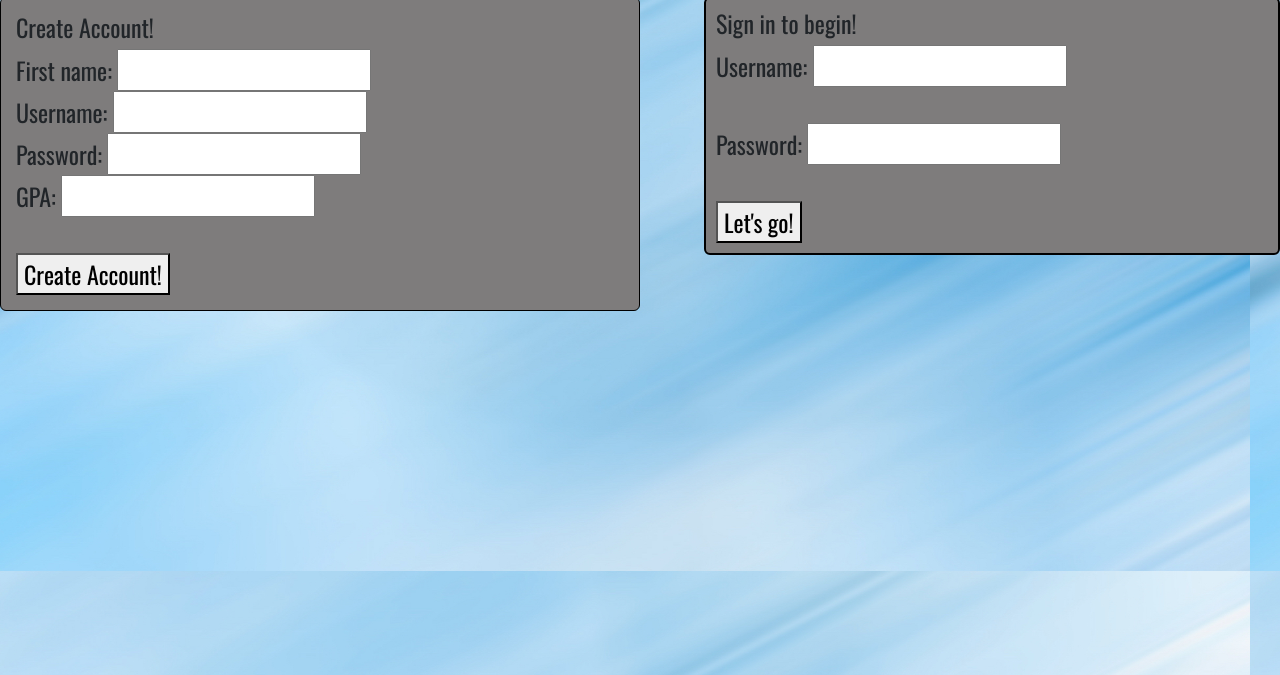
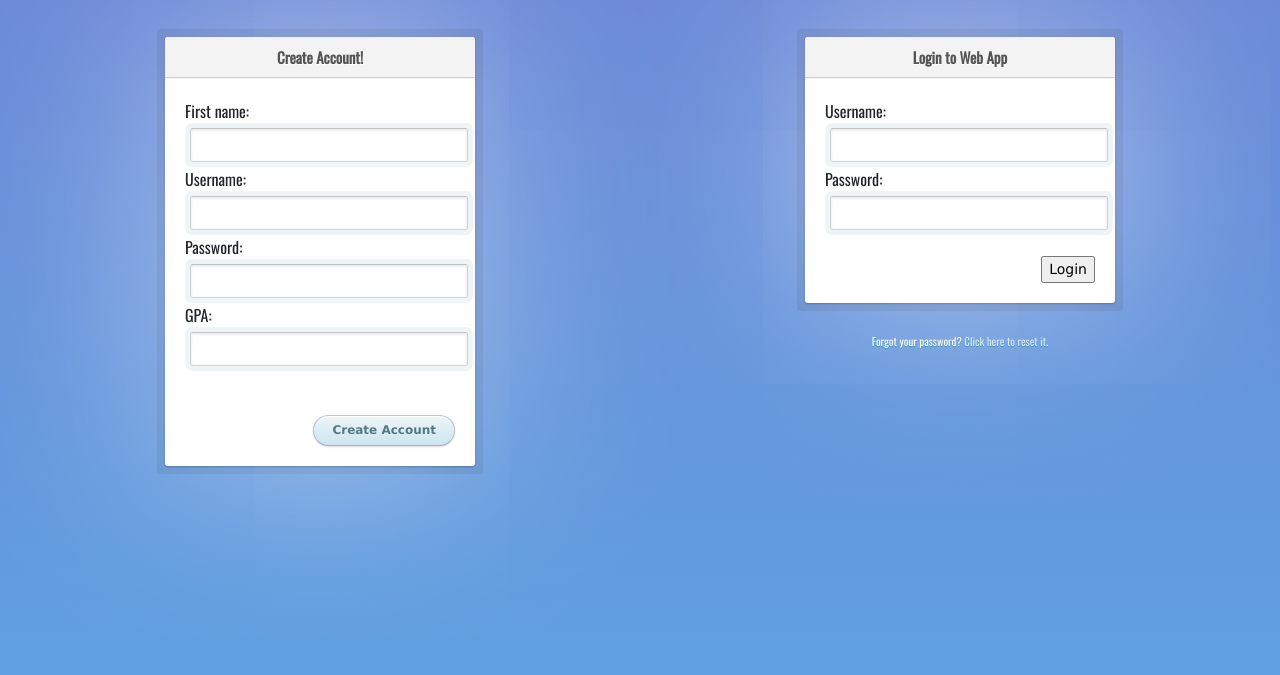
Before and after one commit to kilahancock-zz/426finalProject, a website: page login/index.html in a window 1280 px wide. Shown: the part 125-800 px from the top of the page. Drawn offline with nearby package versions, Linux system fonts and the light colour scheme.

Commit message:
Made logins prettier

```diff
--- a/login/render.js
+++ b/login/render.js
@@ -1,8 +1,8 @@
 export const renderSite = function() {
     const $root = $('#root');
     renderLogin();
-    $root.on("click", "#fuck", handleCreateButton);
-    $root.on("click", "#leggo", handleLoginButton);
+    $root.on("click", "#createAcc", handleCreateButton);
+    $root.on("click", "#log", handleLoginButton);
 }
 export async function renderLogin() {
     const $root = $('#root');
@@ -15,25 +15,32 @@ export async function renderLogin() {
             </div>
         </div>
 
-                <div class="container" id="create">
-                            <h4>Create Account!</h4>
+                <div class="column">
+                <div class="login" id="create">
+                            <h1>Create Account!</h1>
                             <form class="create" autocomplete="on">
                             First name: <input id="firstName" type="text"> <br>
                             Username: <input id="newUser" type="text"><br>
                             Password: <input id="newPass" type="password"><br>
-                            GPA: <input type="text"id="gpa"><br><br>
-                            <button type="button" id="fuck">Create Account!</button>
+                            GPA: <input id="gpa"type="text"><br><br>
+                            <p class="submit"><input type="submit" name="commit" value="Create Account" id="createAcc"></p>
                             </form>
                 </div>
+                </div>
 
-                <div class="container" id="login">
-                    <h4>Sign in to begin!</h4>
-                    <form class="login" autocomplete="on">
-                        Username: <input id="user" type="text"><br><br>
-                        Password: <input id="pass" type="password"><br><br>
-                        <button type="button" id="leggo">Let's go!</button>
-                    </form>
-                </div>`;
+                <div class="column">
+                <div class="login">
+                <h1>Login to Web App</h1>
+                    <form autocomplete="on">
+                    Username: <input id="user" type="text"><br>
+                    Password: <input id="pass" type="password"><br>
+                    <p class="submit"><input type="button" value="Login" id="log"></p>
+              </div>
+
+              <div class="login-help">
+                <p>Forgot your password? <a href="#">Click here to reset it</a>.</p>
+              </div>
+              </div>`;
 
  $root.append(login);
 }
--- a/login/styles.css
+++ b/login/styles.css
@@ -1,31 +1,192 @@
+/*
+ * Copyright (c) 2012 Thibaut Courouble
+ * http://www.cssflow.com
+ * Licensed under the MIT License
+ *
+ * Sass/SCSS source: https://goo.gl/0jzXf
+ * PSD by Orman Clark: https://goo.gl/D8zmk
+ */
 .title {
     font-size: 400%;
 }
 body {
     font-family: 'Oswald', sans-serif;
-    background-image: url("background.png");
+    background-image: url("blue\ gradient.png");
     background-size: no-repeat;
 }
-#login {
-    float: right;
-    height: 75%;
-    width: 45%;
-    border: 2px solid #000;
-    border-radius: 6px;
-    padding: 10px;
-    font-size: 150%;
-    background-color: rgb(126, 124, 124);
-    align-content: center;
-}
-#create {
+
+.column {
     float: left;
     width: 50%;
-    height: 75%;
-    border: 1px solid #000;
-    border-radius: 6px;
-    padding: 15px;
-    font-size: 150%;
-    padding-right: 10%;
-    background-color: rgb(126, 124, 124);
-    align-content: center;
+    padding: 10px;
 }
+@media (max-width: 600px) {
+    .column {
+      width: 100%;
+      height: 50%;
+    }
+  }
+
+.login {
+    position: relative;
+    margin: 30px auto;
+    padding: 20px 20px 20px;
+    width: 310px;
+    background: white;
+    border-radius: 3px;
+    -webkit-box-shadow: 0 0 200px rgba(255, 255, 255, 0.5), 0 1px 2px rgba(0, 0, 0, 0.3);
+    box-shadow: 0 0 200px rgba(255, 255, 255, 0.5), 0 1px 2px rgba(0, 0, 0, 0.3);
+  }
+
+  .login:before {
+    content: '';
+    position: absolute;
+    top: -8px;
+    right: -8px;
+    bottom: -8px;
+    left: -8px;
+    z-index: -1;
+    background: rgba(0, 0, 0, 0.08);
+    border-radius: 4px;
+  }
+
+  .login h1 {
+    margin: -20px -20px 21px;
+    line-height: 40px;
+    font-size: 15px;
+    font-weight: bold;
+    color: #555;
+    text-align: center;
+    text-shadow: 0 1px white;
+    background: #f3f3f3;
+    border-bottom: 1px solid #cfcfcf;
+    border-radius: 3px 3px 0 0;
+    background-image: -webkit-linear-gradient(top, whiteffd, #eef2f5);
+    background-image: -moz-linear-gradient(top, whiteffd, #eef2f5);
+    background-image: -o-linear-gradient(top, whiteffd, #eef2f5);
+    background-image: linear-gradient(to bottom, whiteffd, #eef2f5);
+    -webkit-box-shadow: 0 1px whitesmoke;
+    box-shadow: 0 1px whitesmoke;
+  }
+
+  .login p {
+    margin: 20px 0 0;
+  }
+
+  .login p:first-child {
+    margin-top: 0;
+  }
+
+  .login input[type=text], .login input[type=password] {
+    width: 278px;
+  }
+
+  .login p.remember_me {
+    float: left;
+    line-height: 31px;
+  }
+
+  .login p.remember_me label {
+    font-size: 12px;
+    color: #777;
+    cursor: pointer;
+  }
+
+  .login p.remember_me input {
+    position: relative;
+    bottom: 1px;
+    margin-right: 4px;
+    vertical-align: middle;
+  }
+
+  .login p.submit {
+    text-align: right;
+  }
+
+  .login-help {
+    margin: 20px 0;
+    font-size: 11px;
+    color: white;
+    text-align: center;
+    text-shadow: 0 1px #2a85a1;
+  }
+
+  .login-help a {
+    color: #cce7fa;
+    text-decoration: none;
+  }
+
+  .login-help a:hover {
+    text-decoration: underline;
+  }
+
+  :-moz-placeholder {
+    color: #c9c9c9 !important;
+    font-size: 13px;
+  }
+
+  ::-webkit-input-placeholder {
+    color: #ccc;
+    font-size: 13px;
+  }
+
+  input {
+    font-family: 'Lucida Grande', Tahoma, Verdana, sans-serif;
+    font-size: 14px;
+  }
+
+  input[type=text], input[type=password] {
+    margin: 5px;
+    padding: 0 10px;
+    width: 200px;
+    height: 34px;
+    color: #404040;
+    background: white;
+    border: 1px solid;
+    border-color: #c4c4c4 #d1d1d1 #d4d4d4;
+    border-radius: 2px;
+    outline: 5px solid #eff4f7;
+    -moz-outline-radius: 3px;
+    -webkit-box-shadow: inset 0 1px 3px rgba(0, 0, 0, 0.12);
+    box-shadow: inset 0 1px 3px rgba(0, 0, 0, 0.12);
+  }
+
+  input[type=text]:focus, input[type=password]:focus {
+    border-color: #7dc9e2;
+    outline-color: #dceefc;
+    outline-offset: 0;
+  }
+
+  input[type=submit] {
+    padding: 0 18px;
+    height: 29px;
+    font-size: 12px;
+    font-weight: bold;
+    color: #527881;
+    text-shadow: 0 1px #e3f1f1;
+    background: #cde5ef;
+    border: 1px solid;
+    border-color: #b4ccce #b3c0c8 #9eb9c2;
+    border-radius: 16px;
+    outline: 0;
+    -webkit-box-sizing: content-box;
+    -moz-box-sizing: content-box;
+    box-sizing: content-box;
+    background-image: -webkit-linear-gradient(top, #edf5f8, #cde5ef);
+    background-image: -moz-linear-gradient(top, #edf5f8, #cde5ef);
+    background-image: -o-linear-gradient(top, #edf5f8, #cde5ef);
+    background-image: linear-gradient(to bottom, #edf5f8, #cde5ef);
+    -webkit-box-shadow: inset 0 1px white, 0 1px 2px rgba(0, 0, 0, 0.15);
+    box-shadow: inset 0 1px white, 0 1px 2px rgba(0, 0, 0, 0.15);
+  }
+
+  input[type=submit]:active {
+    background: #cde5ef;
+    border-color: #9eb9c2 #b3c0c8 #b4ccce;
+    -webkit-box-shadow: inset 0 0 3px rgba(0, 0, 0, 0.2);
+    box-shadow: inset 0 0 3px rgba(0, 0, 0, 0.2);
+  }
+
+  .lt-ie9 input[type=text], .lt-ie9 input[type=password] {
+    line-height: 34px;
+  }
```
Also changed, not shown: login/blue gradient.png (added), login/fire.png (added).
